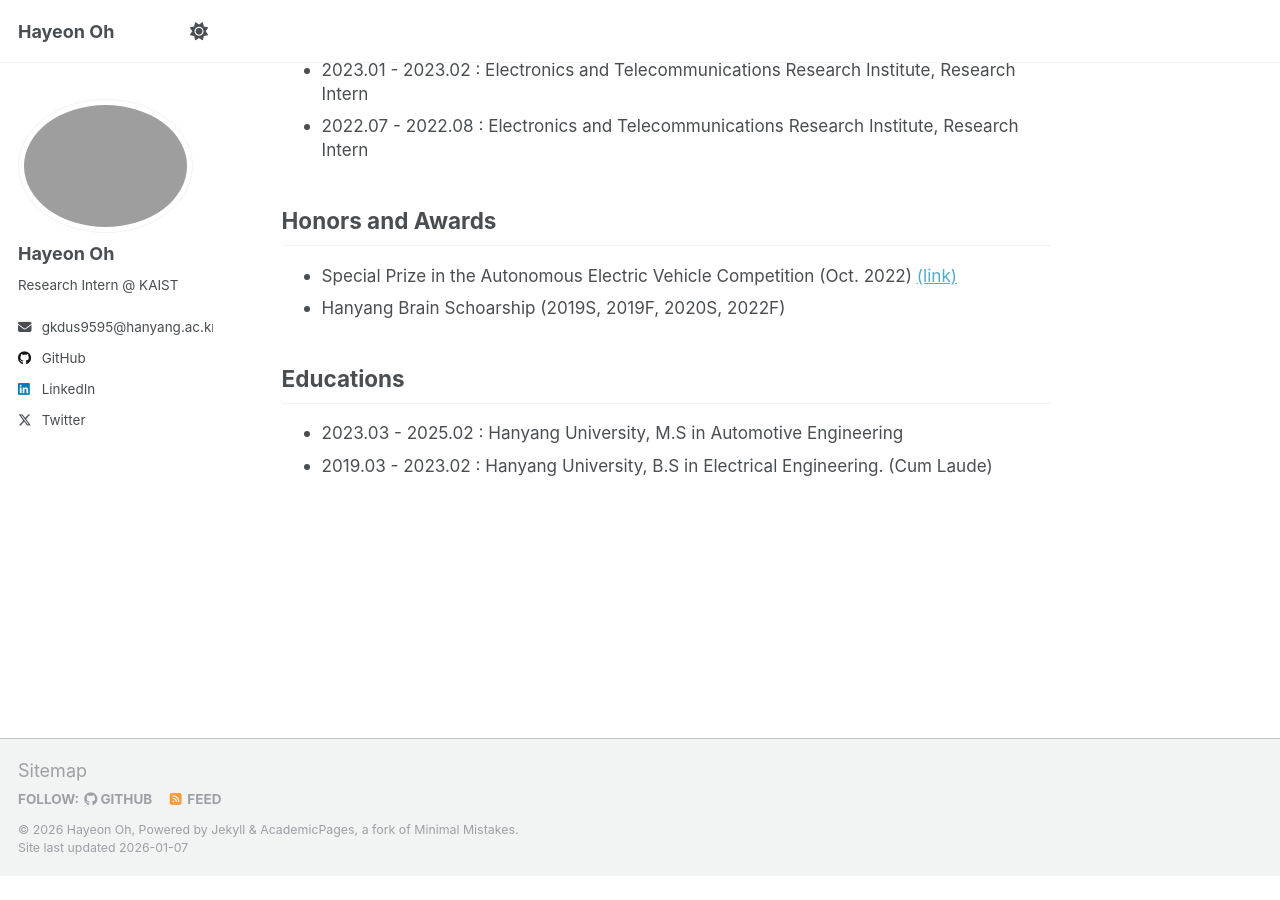
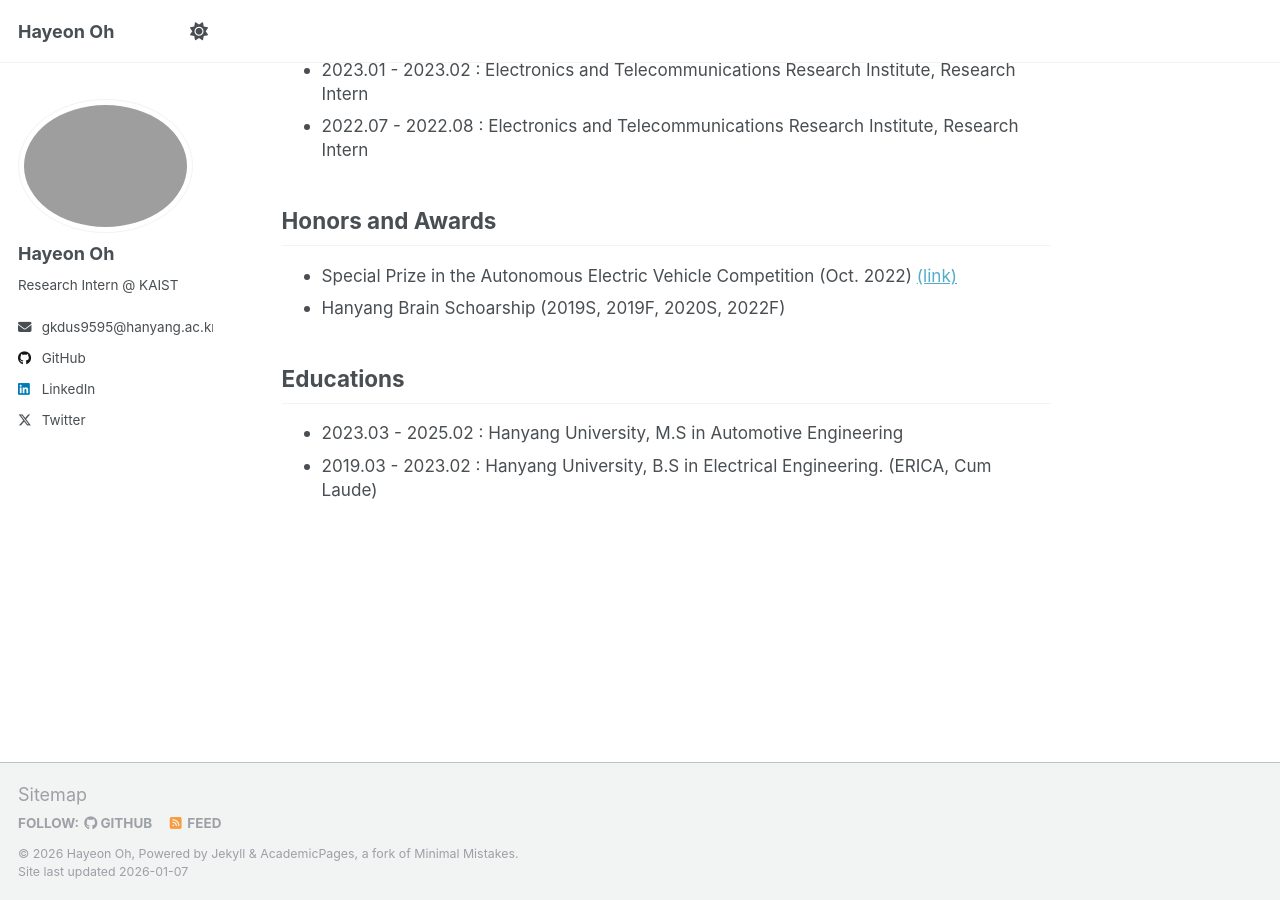
Before and after one commit to OPhD-hahao/OPhD-hahao.github.io, a Jekyll site: the page built from _pages/about.md, in a window 1280 px wide and 900 px high, scrolled down 971 px. Built offline with Jekyll 4.4.1, drawn with Linux system fonts in a browser that asks for light colours; a script that is not in the unit is left out; before the commit the page ends 1847 px from its top, so only the background shows below that.

Commit message:
Update affiliation

```diff
--- a/_pages/about.md
+++ b/_pages/about.md
@@ -67,5 +67,5 @@ Email: gkdus9595 (at) hanyang (dot) ac (dot) kr
 
 <ul style="font-size: 0.95em; line-height: 1.4;">
   <li>2023.03 - 2025.02 : Hanyang University, M.S in Automotive Engineering</li>
-  <li>2019.03 - 2023.02 : Hanyang University, B.S in Electrical Engineering. (Cum Laude)</li>
+  <li>2019.03 - 2023.02 : Hanyang University, B.S in Electrical Engineering. (ERICA, Cum Laude)</li>
 </ul>
```
